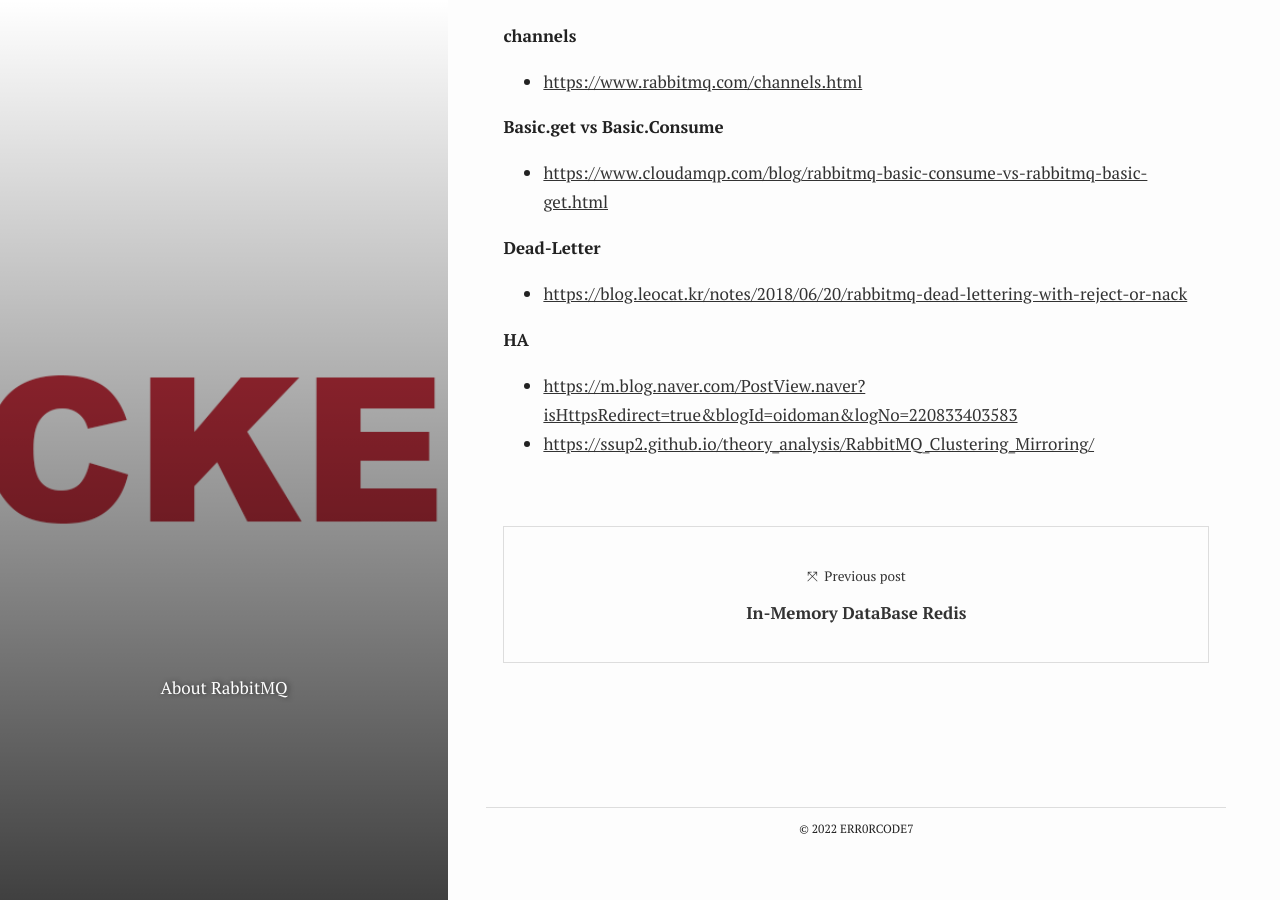
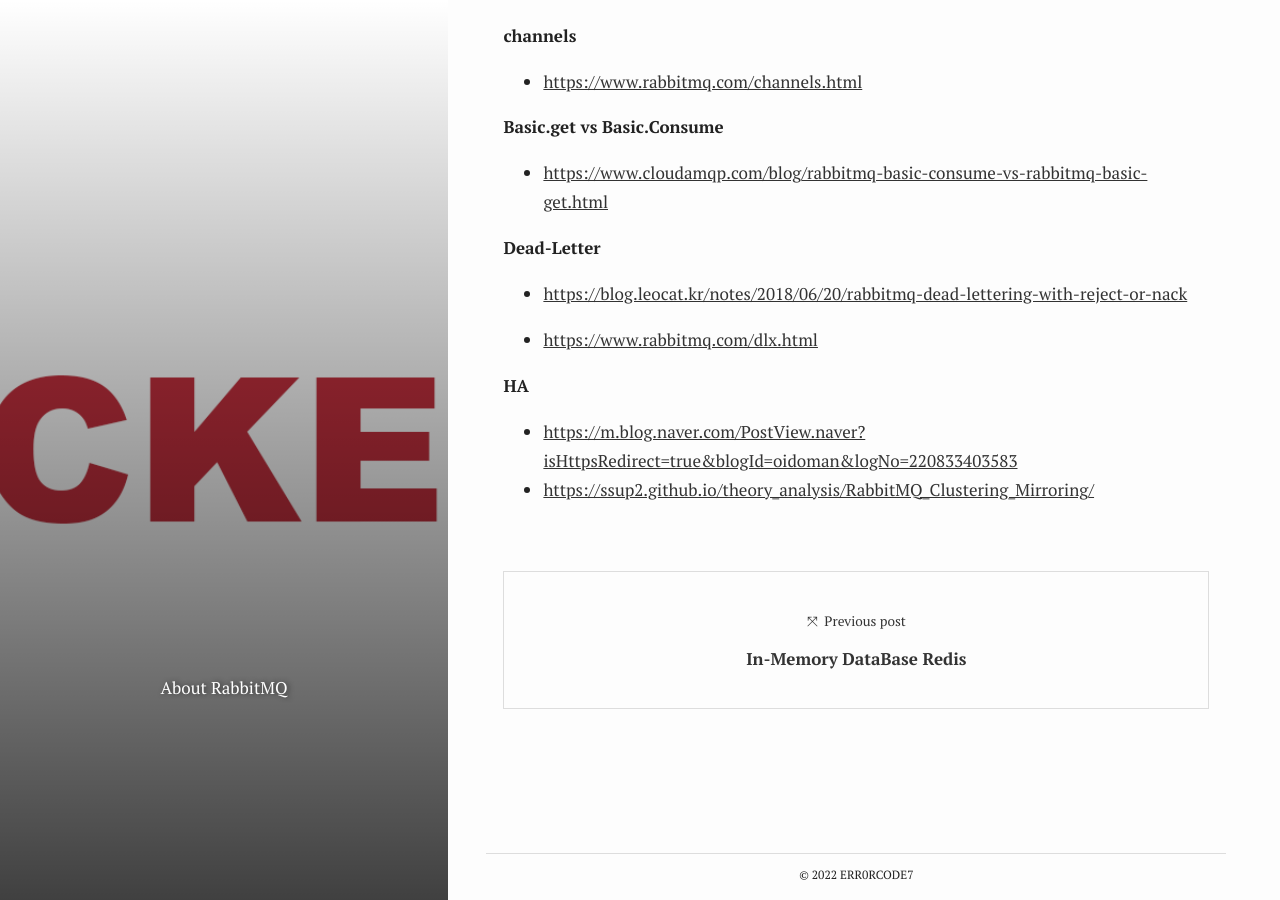
Before and after one commit to Err0rCode7/Err0rCode7.github.io, a Jekyll site: the page built from _posts/Backend/2022-01-04-RabbitMQ.md, in a window 1280 px wide and 900 px high, scrolled down 10288 px. Built offline with Jekyll 4.4.1, drawn with Linux system fonts in a browser that asks for light colours; comment, search, counter and statistics services are not loaded; some of the changed lines change nothing that is shown.

Commit message:
add reference

```diff
--- a/_posts/Backend/2022-01-04-RabbitMQ.md
+++ b/_posts/Backend/2022-01-04-RabbitMQ.md
@@ -282,6 +282,8 @@ Cluster를 구성하는 각 RabbitMQ는 Disk, RAM 2가지 Mode를 이용할 수
 
 - [https://blog.leocat.kr/notes/2018/06/20/rabbitmq-dead-lettering-with-reject-or-nack](https://blog.leocat.kr/notes/2018/06/20/rabbitmq-dead-lettering-with-reject-or-nack)
 
+- [https://www.rabbitmq.com/dlx.html](https://www.rabbitmq.com/dlx.html)
+
 **HA**
 
 - [https://m.blog.naver.com/PostView.naver?isHttpsRedirect=true&blogId=oidoman&logNo=220833403583](https://m.blog.naver.com/PostView.naver?isHttpsRedirect=true&blogId=oidoman&logNo=220833403583)
```
